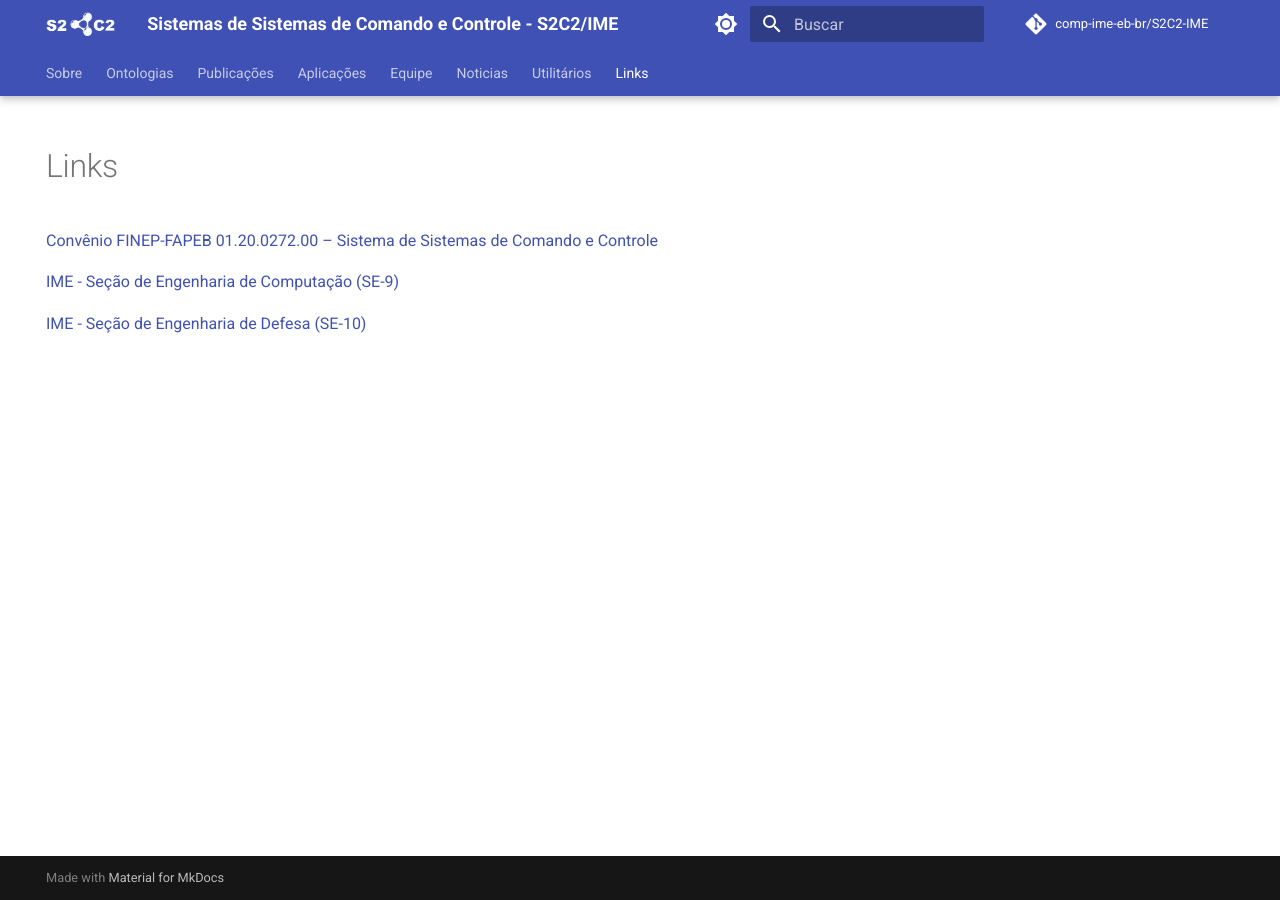
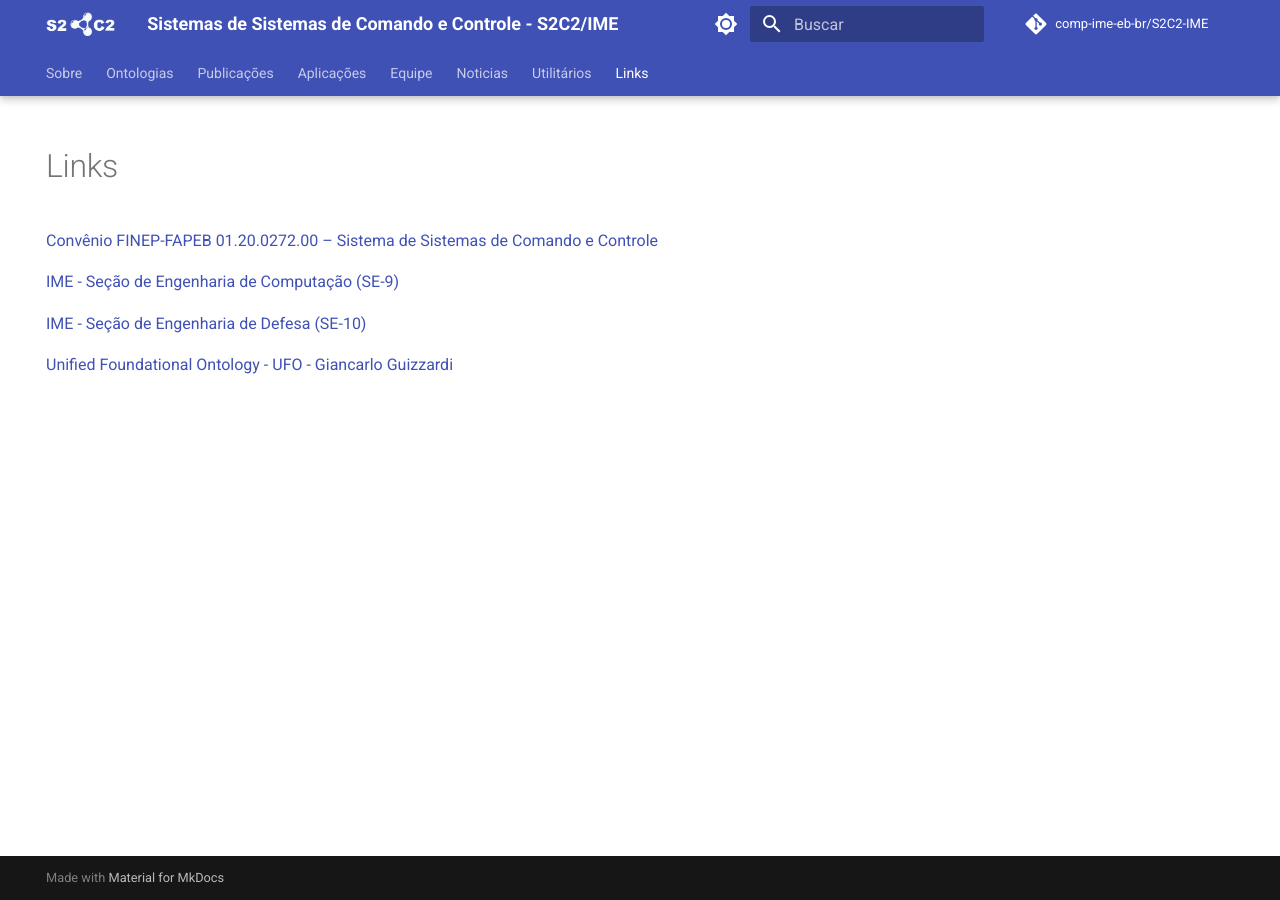
Before and after one commit to comp-ime-eb-br/S2C2-IME, an MkDocs documentation site: the page built from docs/links.md, in a window 1280 px wide. Built offline with MkDocs 1.6.1 and Material for MkDocs 9.7.7, drawn with Linux system fonts in a browser that asks for light colours; comment, search, counter and statistics services are not loaded.

Commit message:
adding Guizzardi site link

```diff
--- a/docs/links.md
+++ b/docs/links.md
@@ -10,3 +10,5 @@ hide:
 [IME - Seção de Engenharia de Computação (SE-9)](http://www.comp.ime.eb.br/pos/)
 
 [IME - Seção de Engenharia de Defesa (SE-10)](https://pged.ime.eb.br/)
+
+[Unified Foundational Ontology - UFO - Giancarlo Guizzardi](https://www.giancarloguizzardi.com/)
```
